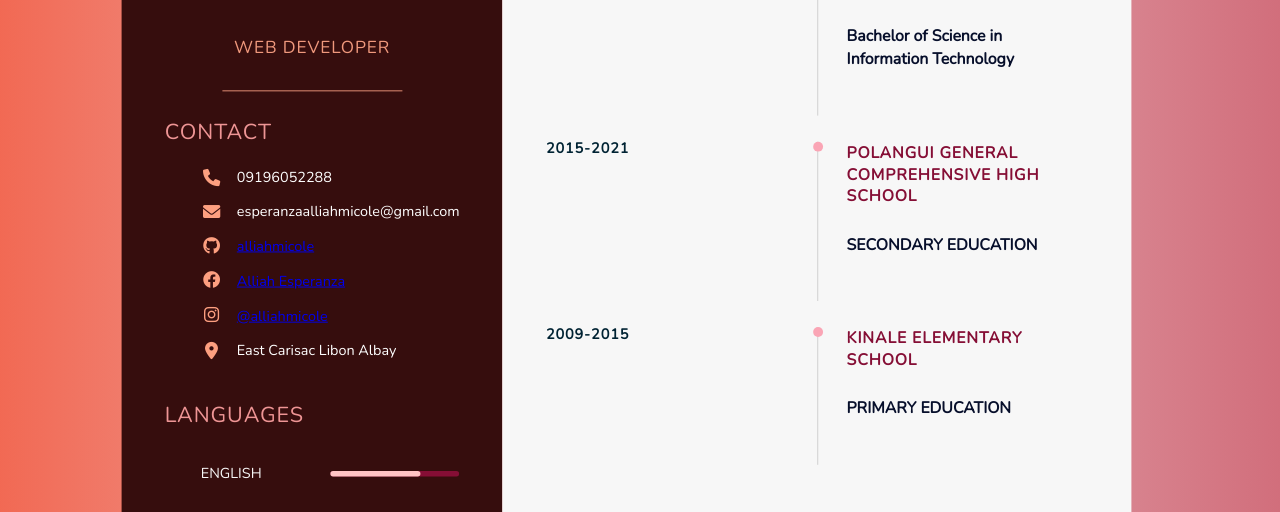
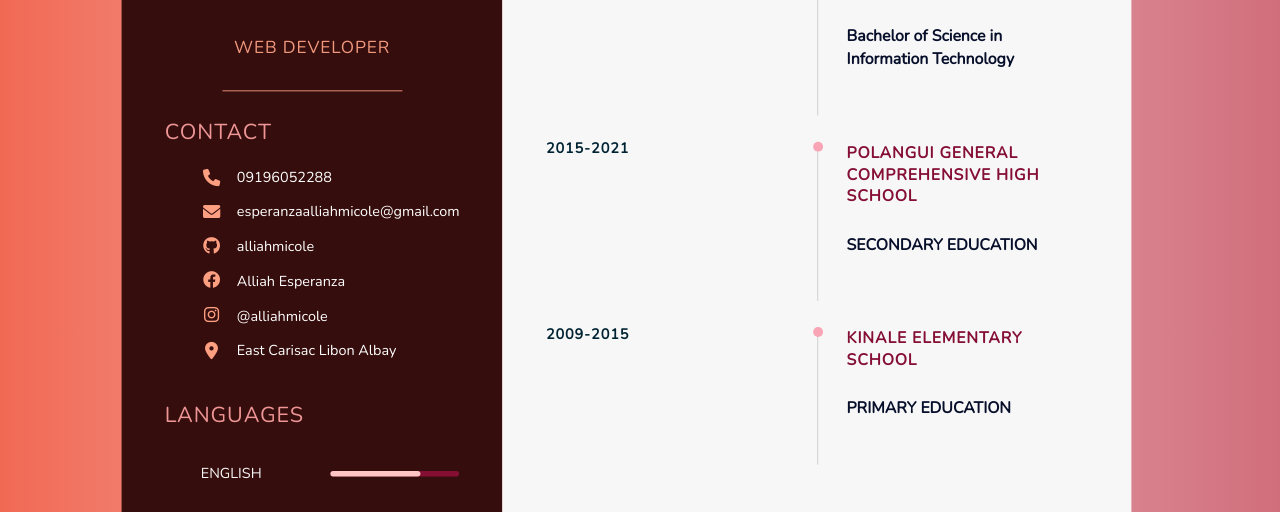
Before and after one commit to alliahmicoleesperanza/2024_BSIT-3A_FlourishCraft_AlliahMicoleEsperanza, a PHP site: page / in a window 1280 px wide. Shown: the part 429-941 px from the top of the page. Run offline with PHP 8.4, Linux system fonts and the light colour scheme.

Commit message:
Update styles.css

```diff
--- a/resume/styles.css
+++ b/resume/styles.css
@@ -94,6 +94,10 @@ main.main-content {
     padding-top: 1.8rem;
     padding-bottom: 0rem;
     font-weight: 500;
+}
+.contact-info a {
+    color: white;
+    text-decoration: none;
 }
 .contact-info ul {
     list-style-type: none;
```
